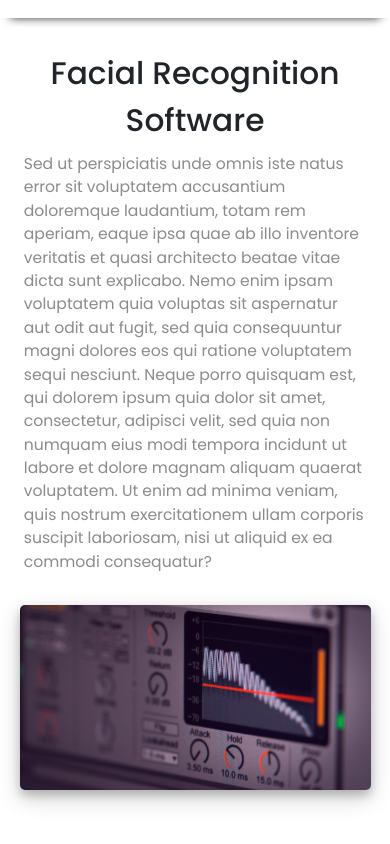
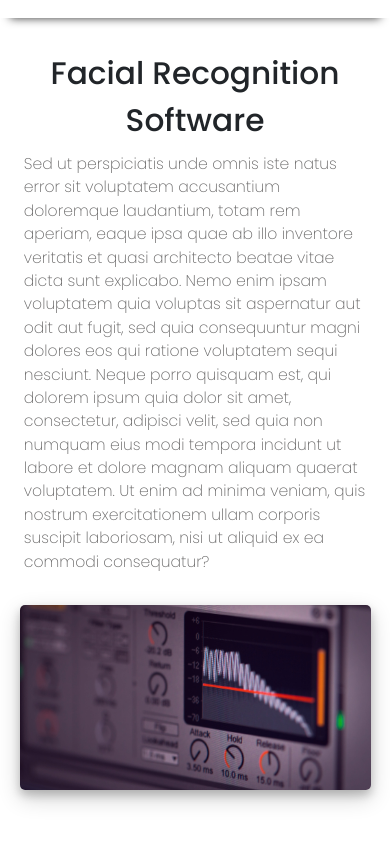
Before and after one commit to andresmarcelo99/facial-rec-web, a React (Create React App) app in the folder website/: page / in a window 390 px wide. Shown: the part 1332-2176 px from the top of the page. Built offline with nearby package versions, Linux system fonts and the light colour scheme; grey boxes are pictures that could not be loaded.

Commit message:
color corrected demo text font

```diff
--- a/website/src/App.css
+++ b/website/src/App.css
@@ -221,9 +221,10 @@
 
   .demo-text {
     font-size: 4vw;
+    font-weight: 200;
     padding-right: 0.5em;
     padding-left: 0.5em;
-    color: rgb(139, 139, 139);
+    color: rgb(102, 101, 101);
   }
 
   .prod-demo-img {
```
